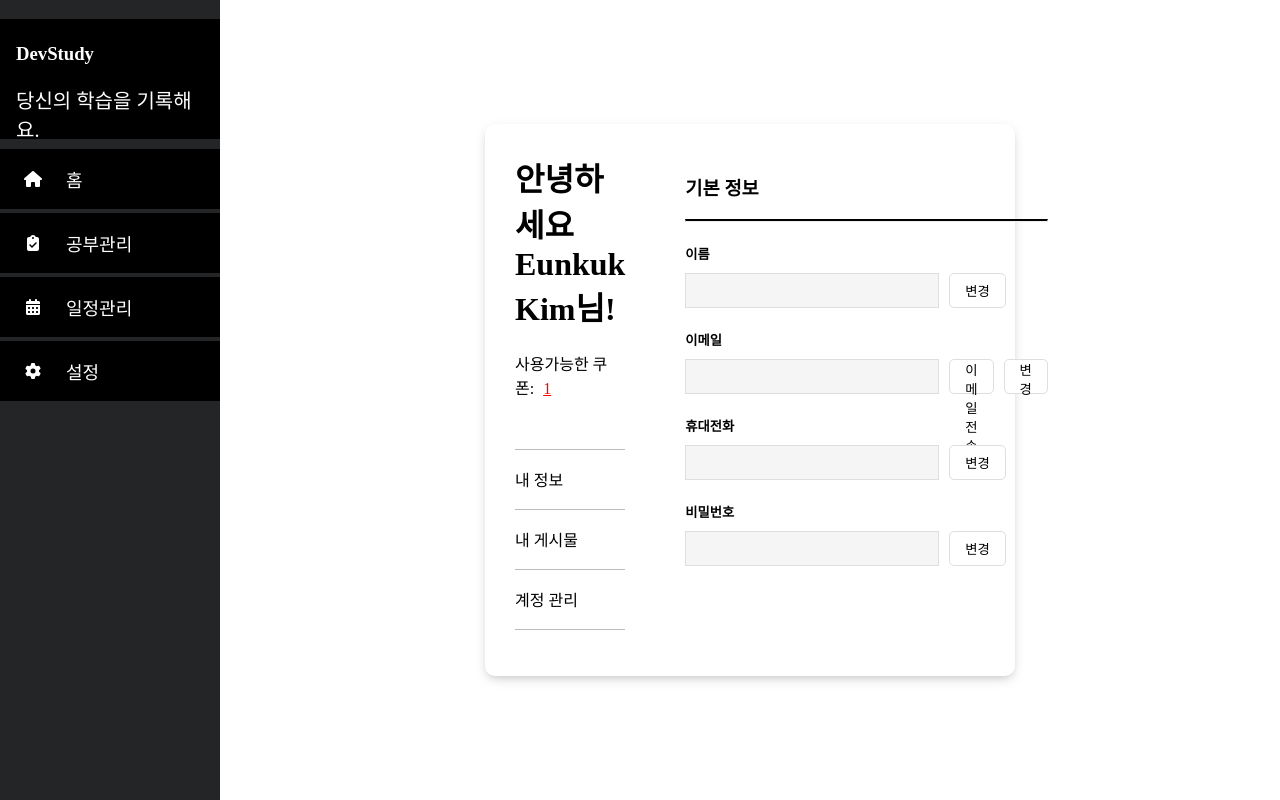
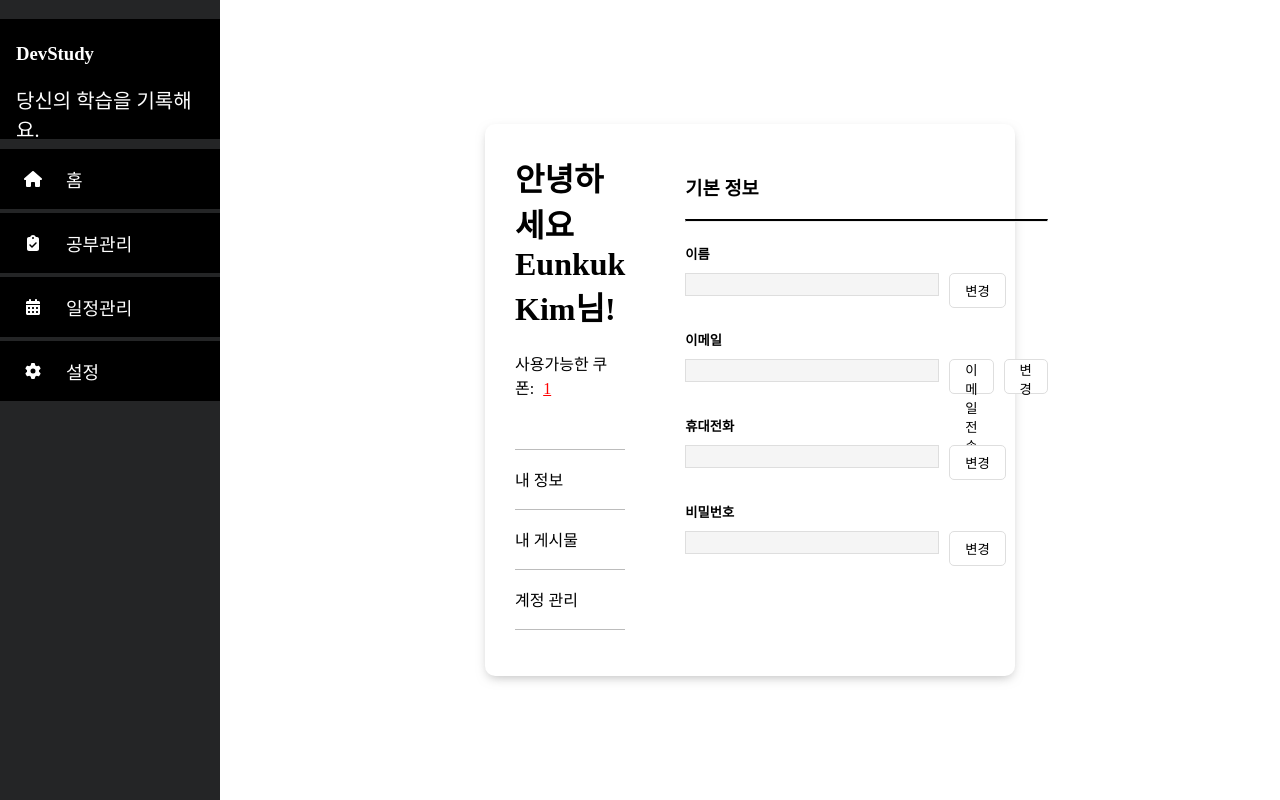
Before and after one commit to riverrevir/devstudy-today-front, a React (Create React App) app in the folder devstudy/: page /mypage in a window 1280 px wide. Built offline with nearby package versions, Linux system fonts and the light colour scheme; a web font is replaced by a local one.

Commit message:
fix: add formType to Inputs

```diff
--- a/devstudy/src/pages/MyPage/MyPageForm.tsx
+++ b/devstudy/src/pages/MyPage/MyPageForm.tsx
@@ -1,29 +1,34 @@
 import styled from "styled-components";
+// import type { FormType } from "../../util/profile-validate";
+import ProfileUpdateInput from "./ProfileUpdateInput";
 
 const Inputs = [
   {
     id: 1,
     type: 'text',
     title: '이름',
+    formType: 'username'
   },
   {
     id: 2,
     type: 'email',
     title: '이메일',
     notice: '인증필요',
-    button: '이메일 전송',
+    formType: 'email'
   },
   {
     id: 3,
     type: 'text',
     title: '휴대전화',
+    formType: 'phone'
   },
   {
     id: 4,
     type: 'password',
-    title: '비밀번호'
+    title: '비밀번호',
+    formType: 'password'
   }
-]
+] as const;
 
 function MyPageForm() {
   return <MyPageFormContainer>
@@ -37,8 +42,8 @@ function MyPageForm() {
           <Row key={item.id}>
             <InputTitle>{item.title}</InputTitle>
             <InputContainer>
-              <Input type={item.type} />
-              {item.button ? <InputButton>{item.button}</InputButton> : null}
+              <ProfileUpdateInput type={item.type} formType={item.formType} />
+              {item.type === 'email' ? <InputButton>이메일 전송</InputButton> : null}
               <InputButton type='button'>변경</InputButton>
             </InputContainer>
           </Row>
@@ -69,20 +74,13 @@ const InputContainer = styled.div`
   margin-top: 10px;
   height: 35px;
   display: flex;
-  align-items: stretch;
+  /* align-items: stretch; */
   gap: 10px;
 `
-const Input = styled.input`
-  height: 100%;
-  background-color: #f5f5f5;
-  border: 1px #dedede solid;
-  font-size: 18px;
-  outline: none;
-  padding: 0 10px;
-`
+
 const InputButton = styled.button`
   margin: 0;
-  height: 100%;
+  /* height: 100%; */
   padding: 0 15px;
   background-color: white;
   border: 0.5px solid #dedede;
```
